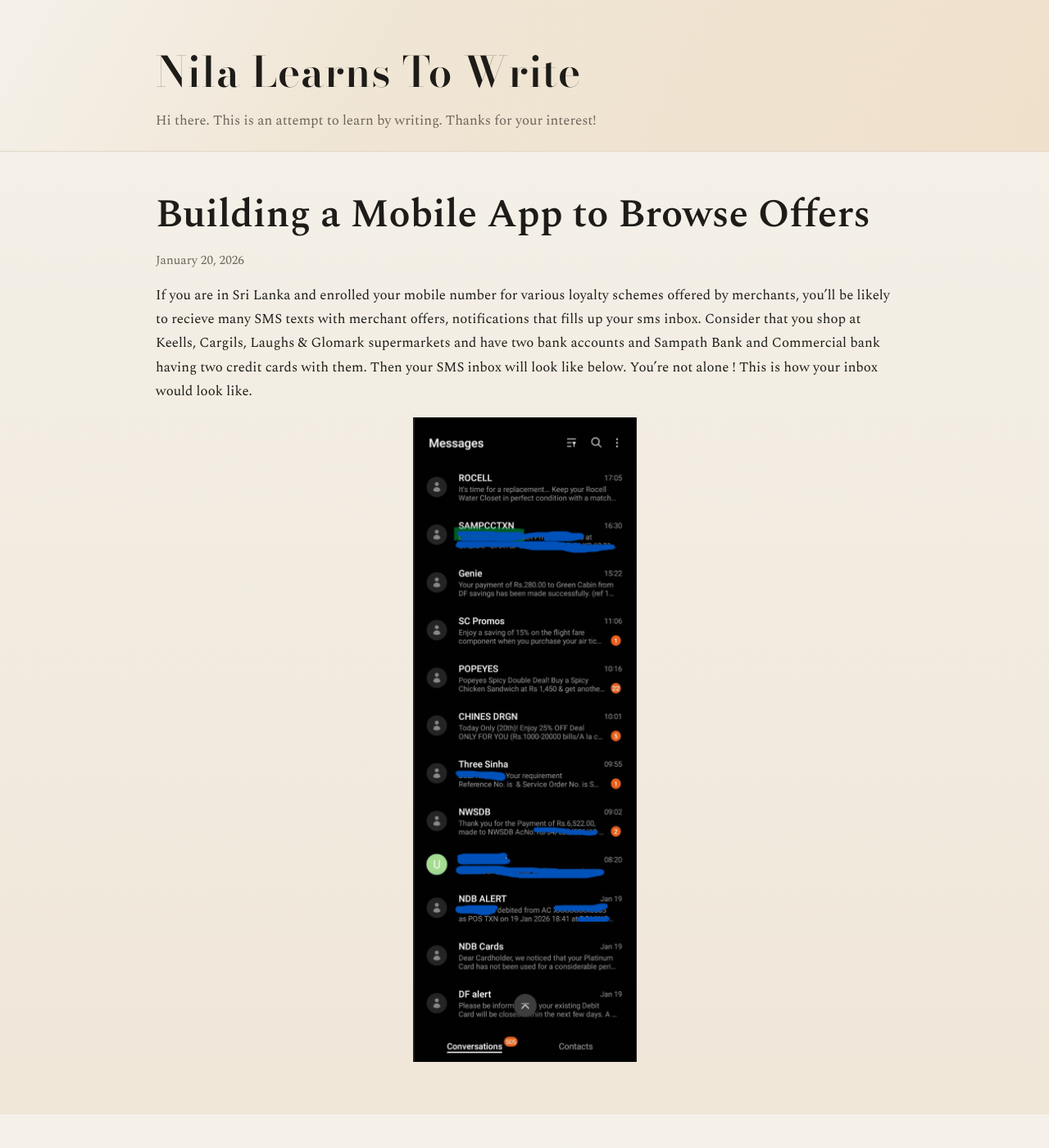
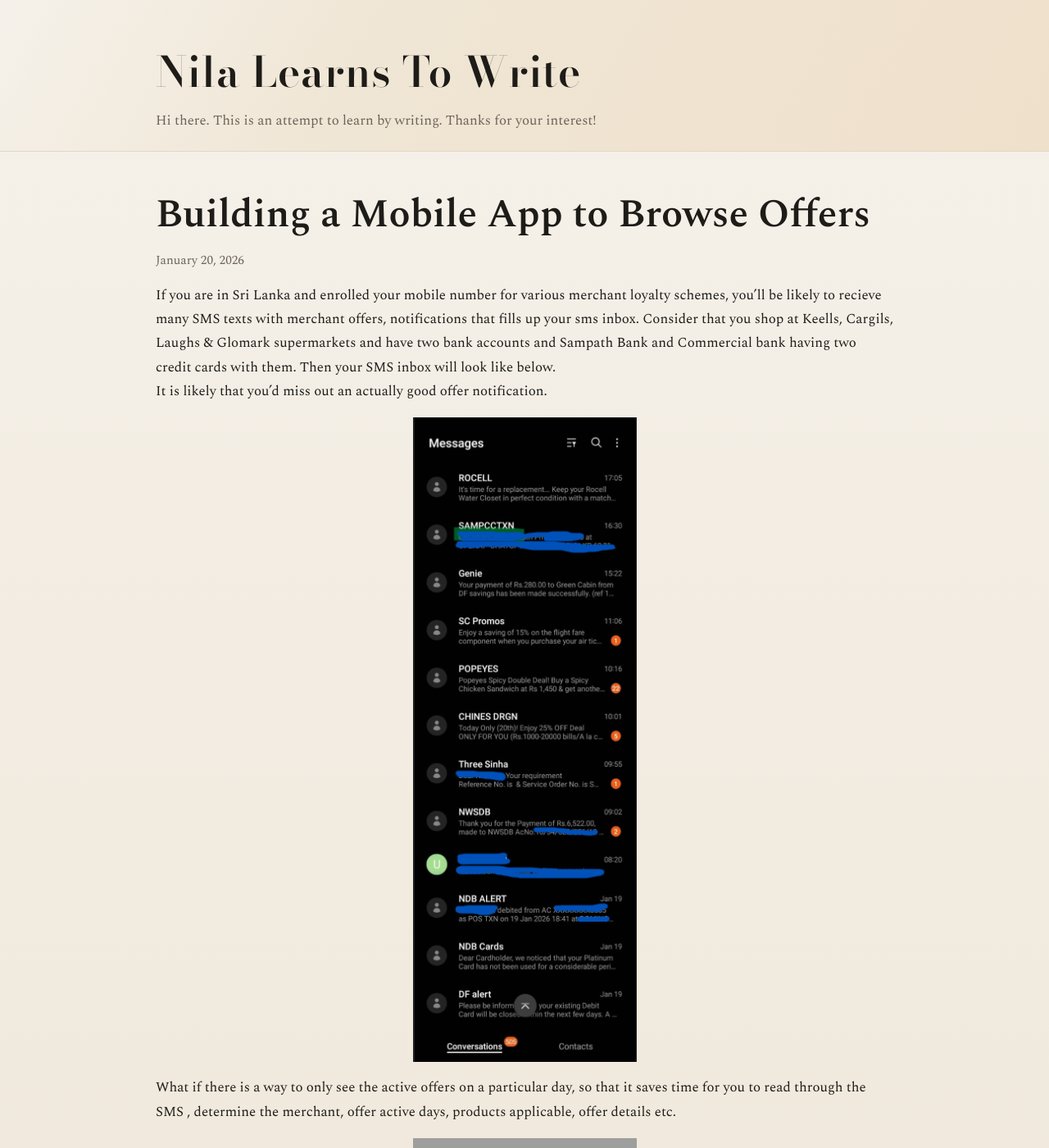
Before and after one commit to nilanka-weeraman/nilanka-weeraman.github.io, a Jekyll site: the page built from _posts/2026-01-20-welcome.md, in a window 1280 px wide and 1400 px high. Shown: the whole window at 82% size. Built offline with Jekyll 4.4.1, drawn with Linux system fonts in a browser that asks for light colours; grey boxes are pictures that could not be loaded.

Commit message:
app_images

```diff
--- a/_posts/2026-01-20-welcome.md
+++ b/_posts/2026-01-20-welcome.md
@@ -3,6 +3,13 @@ layout: post
 title: "Building a Mobile App to Browse Offers"
 date: 2026-01-20 10:00:00 +0530
 ---
-If you are in Sri Lanka and enrolled your mobile number for various loyalty schemes offered by merchants, you'll be likely to recieve many SMS texts with merchant offers, notifications that fills up your sms inbox. Consider that you shop at Keells, Cargils, Laughs & Glomark supermarkets and have
-two bank accounts and Sampath Bank and Commercial bank having two credit cards with them. Then your SMS inbox will look like below. You're not alone ! This is how your inbox would look like. <br>
+If you are in Sri Lanka and enrolled your mobile number for various merchant loyalty schemes, you'll be likely to recieve many SMS texts with merchant offers, notifications that fills up your sms inbox. Consider that you shop at Keells, Cargils, Laughs & Glomark supermarkets and have
+two bank accounts and Sampath Bank and Commercial bank having two credit cards with them. Then your SMS inbox will look like below. <br> It is likely that you'd miss out an actually good offer notification. <br>
+
 <img class="post-image" style="--post-image-width: 273px; --post-image-max: 320px;" src="{{ '/assets/images/inbox_nofilter.png' | relative_url }}" alt="SMS inbox example" width="90" height="260" />
+
+What if there is a way to only see the active offers on a particular day, so that it saves time for you to read through the SMS , determine the merchant, offer active days, products applicable, offer details etc. <br>
+
+<img class="post-image" style="--post-image-width: 273px; --post-image-max: 320px;" src="{{ '/assets/images/landing_page.png' | relative_url }}" alt="Landing Page" width="90" height="260" />
+
+<img class="post-image" style="--post-image-width: 273px; --post-image-max: 320px;" src="{{ '/assets/images/merchant_summary.png' | relative_url }}" alt="Glomark Offer Summary" width="90" height="260" />
```
Also changed, not shown: assets/images/landing_page.jpeg (added), assets/images/merchant_summary.jpeg (added).
